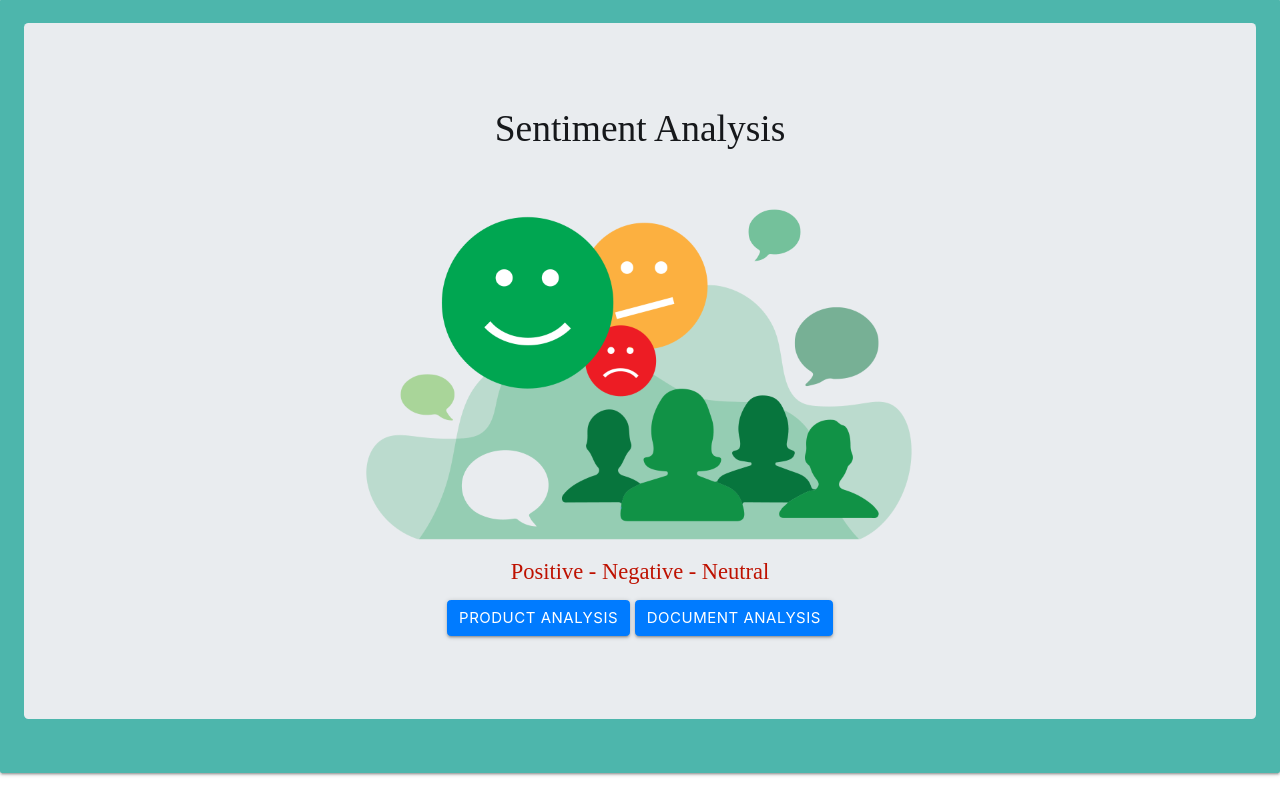
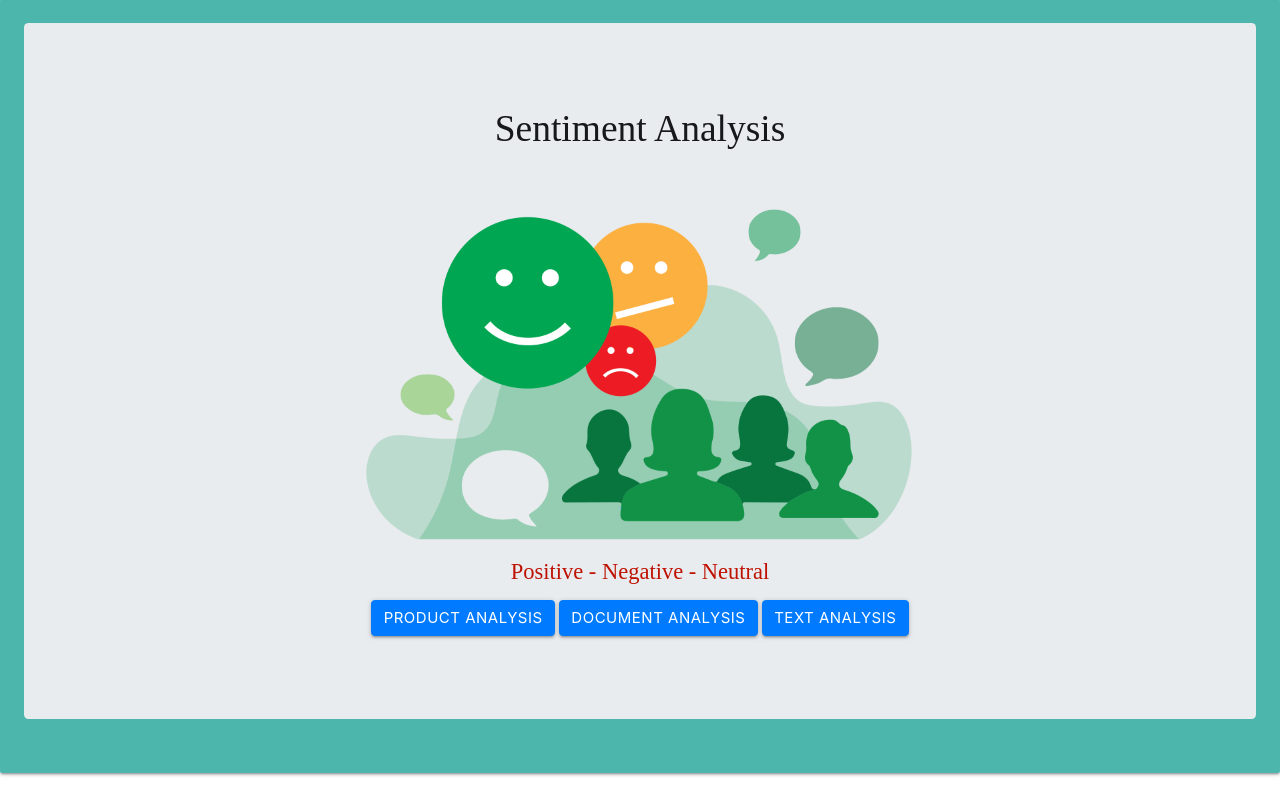
Before and after one commit to bsharathramesh/SE_Project1, a Django app: page / in a window 1280 px wide. Shown: the part 61-849 px from the top of the page. Run offline with Django 3.2, Linux system fonts and the light colour scheme; some libraries are stand-ins or nearby versions.

Commit message:
Added Text Analysis Feature

```diff
--- a/sentimental_analysis/realworld/templates/realworld/analysis.html
+++ b/sentimental_analysis/realworld/templates/realworld/analysis.html
@@ -71,7 +71,8 @@
         <h4 style = "color:#be1100;font-family: Copperplate">Positive - Negative - Neutral</h4>
       <p>
         <a href="{% url 'product analysis' %}" class="btn btn-primary my-2">Product Analysis</a>
-        <a href="{% url  'input' %}" class="btn btn-primary my-2">Document Analysis</a>
+        <a href="{% url 'input' %}" class="btn btn-primary my-2">Document Analysis</a>
+        <a href="{% url 'text analysis' %}" class="btn btn-primary my-2">Text Analysis</a>
     </div>
   </section>
 </div>
--- a/sentimental_analysis/realworld/views.py
+++ b/sentimental_analysis/realworld/views.py
@@ -92,6 +92,21 @@ def productanalysis(request):
         return render(request, 'realworld/productanalysis.html', {'note': note})
 
 # Custom template filter to retrieve a dictionary value by key.
+
+def textanalysis(request):
+    if request.method == 'POST':
+        text_data = request.POST.get("Text", "")
+        final_comment = text_data.split('.')
+
+        # final_comment is a list of strings!
+        text = get_clean_text(final_comment)
+        result = sentiment_scores(text)
+        print(result)
+        return render(request, 'realworld/sentiment_graph.html', {'sentiment': result})
+    else:
+        note = "Text to be analysed!"
+        return render(request, 'realworld/textanalysis.html', {'note': note})
+
 @register.filter(name='get_item')
 def get_item(dictionary, key):
     return dictionary.get(key, 0)
--- a/sentimental_analysis/sentimental_analysis/urls.py
+++ b/sentimental_analysis/sentimental_analysis/urls.py
@@ -26,6 +26,7 @@ urlpatterns = [
     url(r'^$',realworld.views.analysis,name='analysis'),
     url(r'^input',realworld.views.input,name = 'input'),
     url(r'^productanalysis',realworld.views.productanalysis,name = 'product analysis'),
+    url(r'^textanalysis',realworld.views.textanalysis,name = 'text analysis'),
 ]
 
 urlpatterns += static(settings.MEDIA_URL, document_root = settings.MEDIA_ROOT)
```
Also changed, not shown: sentimental_analysis/realworld/templates/realworld/textanalysis.html (added, +10 -0 lines).
